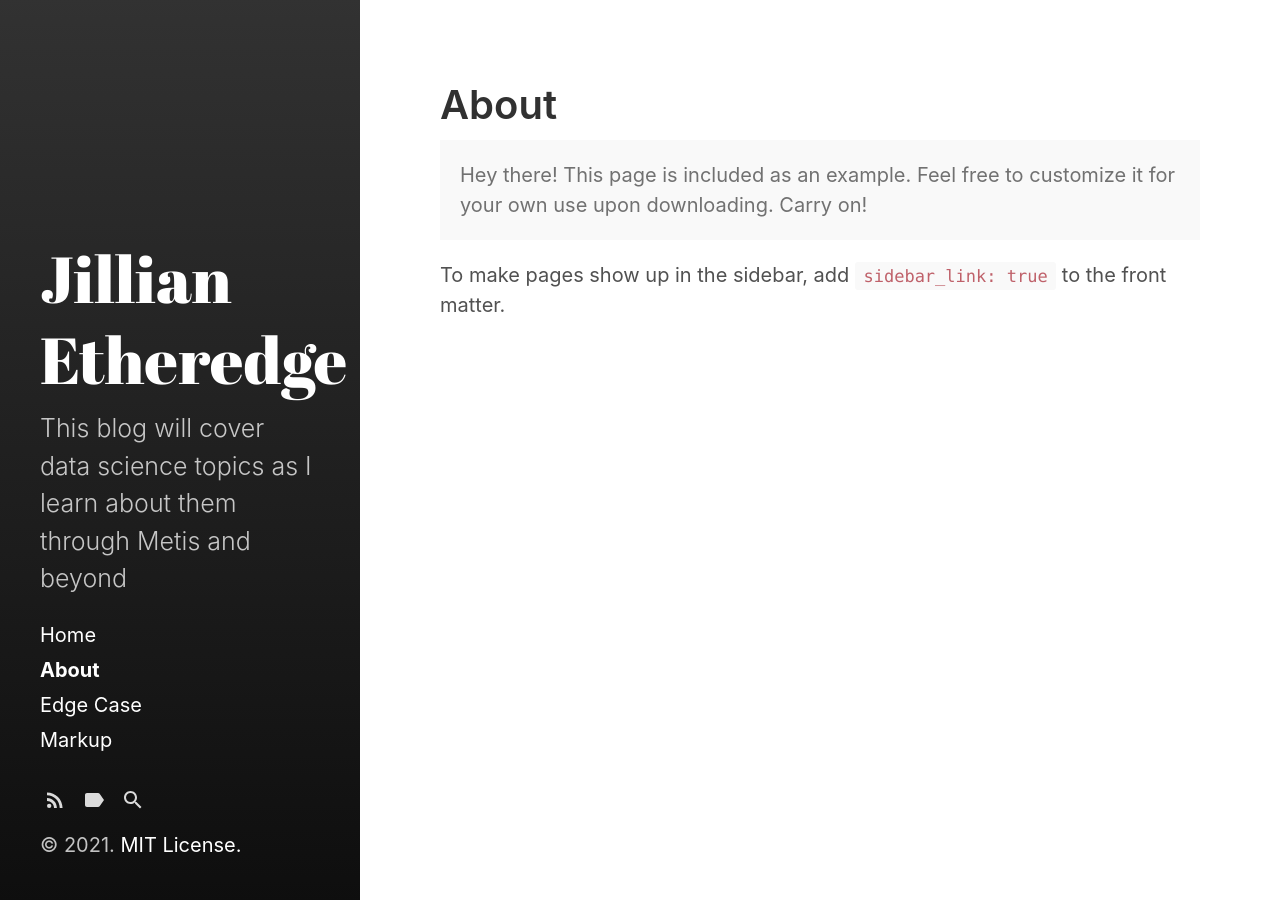
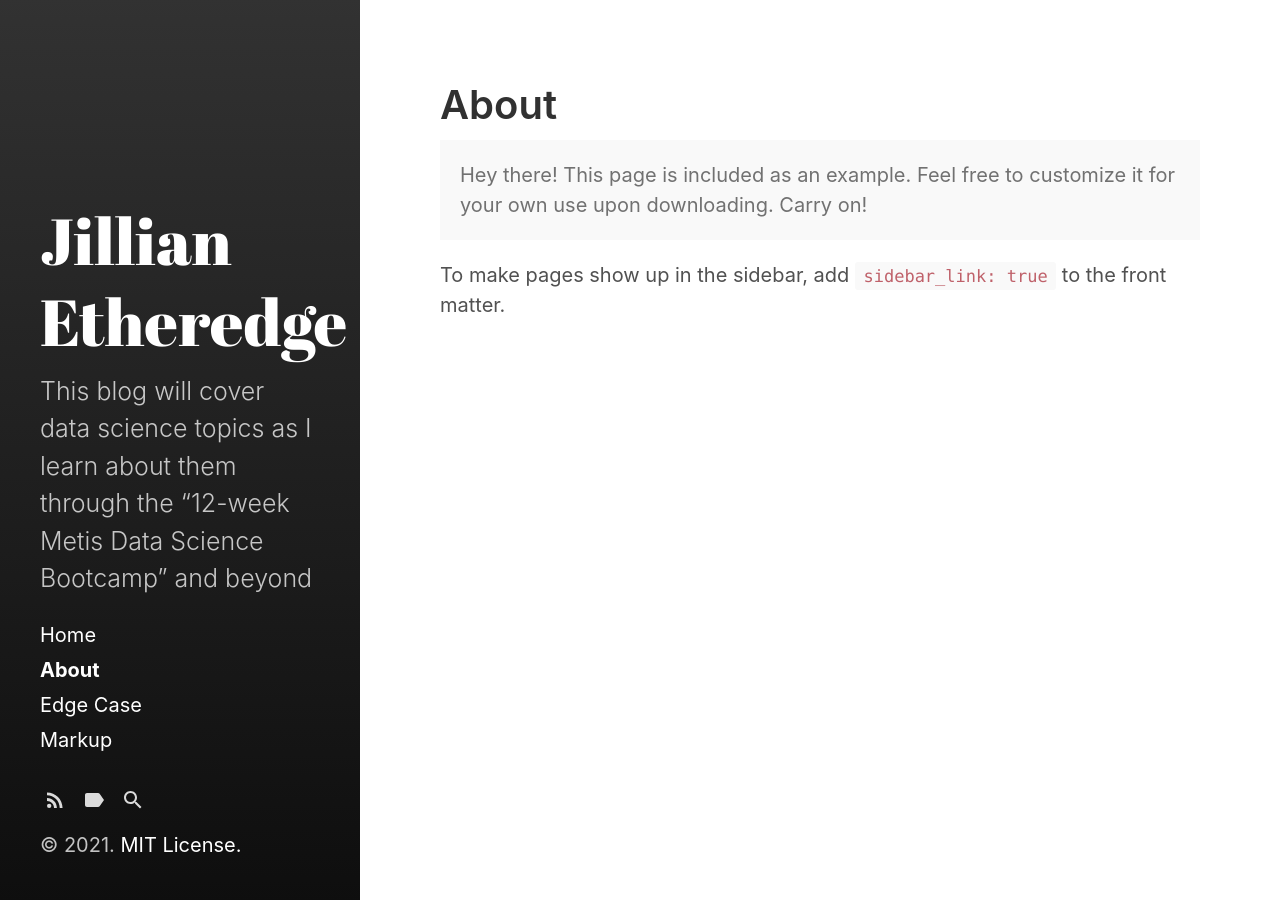
Before and after one commit to Jilliane1993/Jilliane1993.github.io, a Jekyll site: the page built from about.md, in a window 1280 px wide. Built offline with Jekyll 4.4.1, drawn with Linux system fonts in a browser that asks for light colours.

Commit message:
Update _config.yml

```diff
--- a/_config.yml
+++ b/_config.yml
@@ -5,7 +5,7 @@ highlighter:      rouge
 # Setup
 title:            Jillian Etheredge
 tagline:          'An exploration into data science'
-description:      'This blog will cover data science topics as I learn about them through Metis and beyond'
+description:      'This blog will cover data science topics as I learn about them through the “12-week Metis Data Science Bootcamp” and beyond'
 url:              https://fongandrew.github.io
 baseurl:          /
                   # the optional subpath of your site, e.g. "/blog"
```
